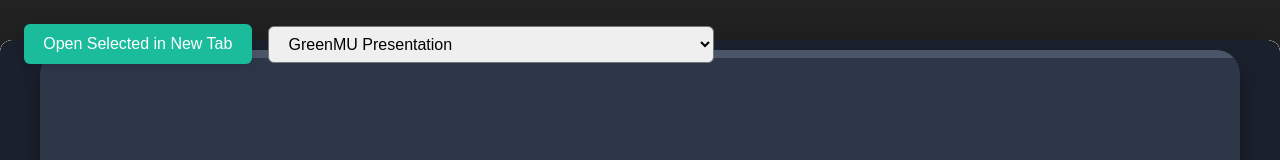
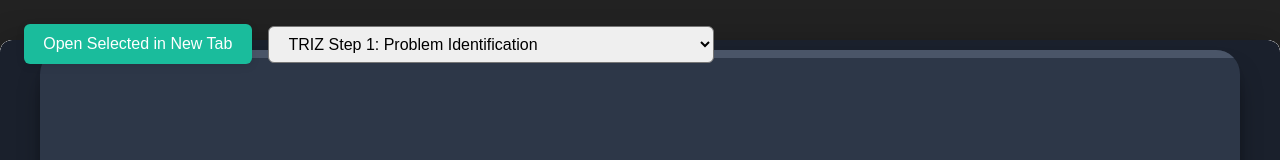
Before and after one commit to Ze-sys/greenmu-presentation, a plain HTML site: page index.html in a window 1280 px wide. Shown: the top 160 px of the page. Drawn offline with nearby package versions, Linux system fonts and the light colour scheme.

Commit message:
triz stuff

```diff
--- a/index.html
+++ b/index.html
@@ -41,7 +41,7 @@
   <div style="position:absolute;top:24px;left:24px;z-index:10;display:flex;gap:1em;align-items:center;">
     <button onclick="window.open(document.getElementById('presentation-select').value, '_blank')" style="padding:0.7em 1.2em;font-size:1em;background:#1abc9c;color:#fff;border:none;border-radius:6px;box-shadow:0 2px 8px rgba(0,0,0,0.1);cursor:pointer;">Open Selected in New Tab</button>
     <select id="presentation-select" style="padding:0.5em 1em;font-size:1em;border-radius:6px;">
-      <option value="greenmu-presentation.html">GreenMU Presentation</option>
+      <!-- <option value="greenmu-presentation.html">GreenMU Presentation</option> -->
       <option value="triz-pfp/Step 1: Problem Identification.html">TRIZ Step 1: Problem Identification</option>
       <option value="triz-pfp/Step 2: Functional Analysis.html">TRIZ Step 2: Functional Analysis</option>
       <option value="triz-pfp/Step 2: Key Critical Functions.html">TRIZ Step 2: Key Critical Functions</option>
```
